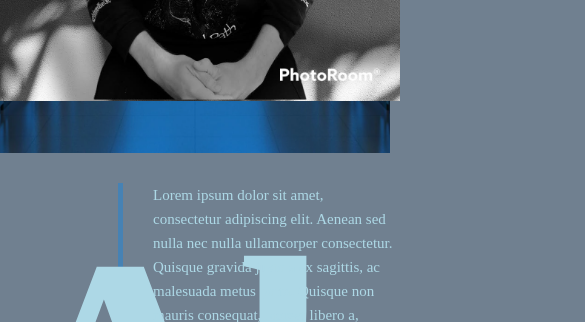
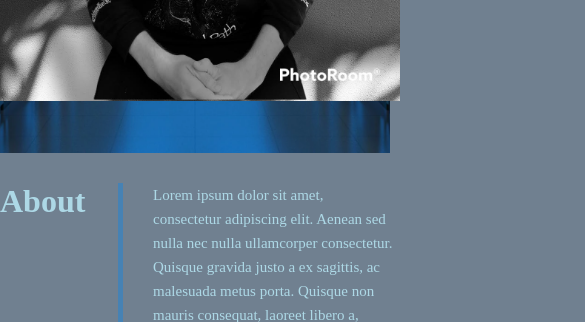
Before and after one commit to mcfoote/my-professional-portfolio-using-html-css, a plain HTML site: page index.html in a window 390 px wide. Shown: the part 522-844 px from the top of the page, 585 px wide, since content can reach past the window. Drawn offline with Linux system fonts and the light colour scheme.

Commit message:
Fixed media query sizing.

```diff
--- a/assets/css/style.css
+++ b/assets/css/style.css
@@ -262,7 +262,7 @@ footer ul li a:hover {
     }
 
     .sectionHeading h2 {
-        font-size: 332px;
+        font-size: 32px;
     }
 
     .about p {
```
